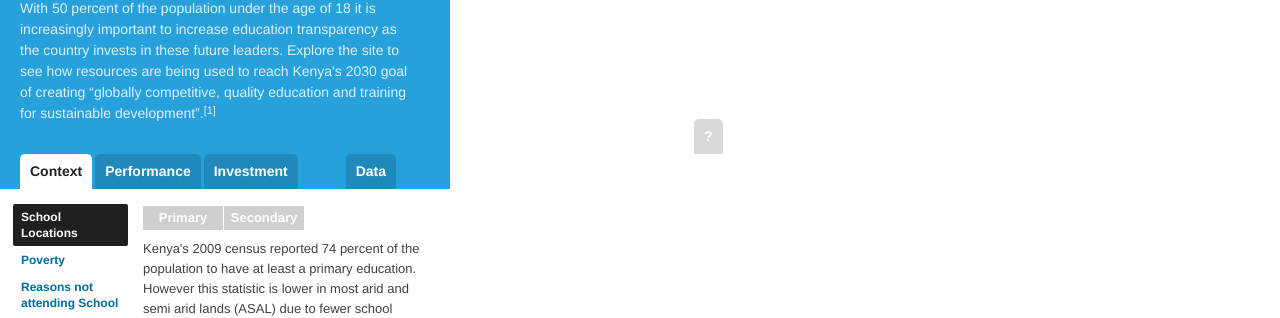
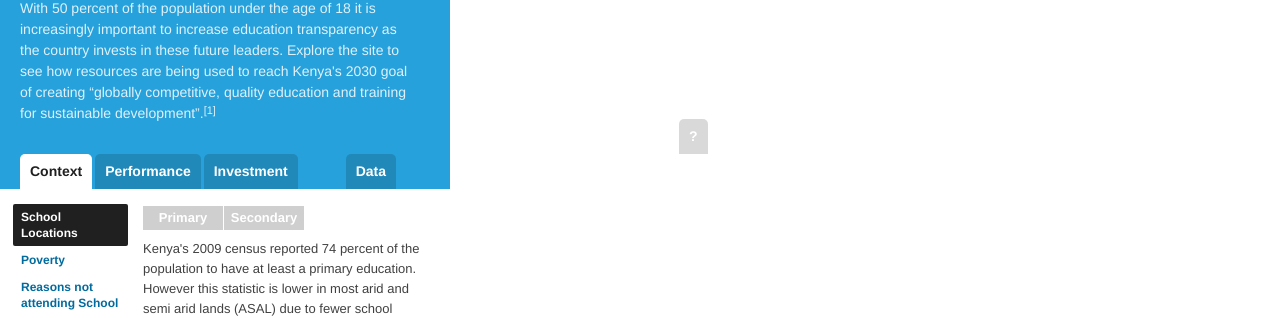
Before and after one commit to developmentseed/kenya-bank, a Jekyll site: the page index.html, which Jekyll copies as it is, in a window 1280 px wide. Shown: the part 136-454 px from the top of the page. Built offline with Jekyll 4.4.1, drawn with Linux system fonts in a browser that asks for light colours; Markdown is read by kramdown in place of the engine named in the settings.

Commit message:
Moved modal button

```diff
--- a/index.html
+++ b/index.html
@@ -21,7 +21,7 @@
     <li><a href='#' data-story='performance'>Performance</a></li>
     <li><a href='#' data-story='investment'>Investment</a></li>
     <li class='open'><a href='open' data-story='open'>Data</a></li>
-    <li class='methods'><a href='#' data-story='methods' class='methods-link'style='position: relative; bottom: 35px; left: 295px;' >?</a></li>
+    <li class='methods'><a href='#' data-story='methods' class='methods-link'style='position: relative; bottom: 35px; left: 280px;' >?</a></li>
   </ul>
 
   <div id='content'>
```
